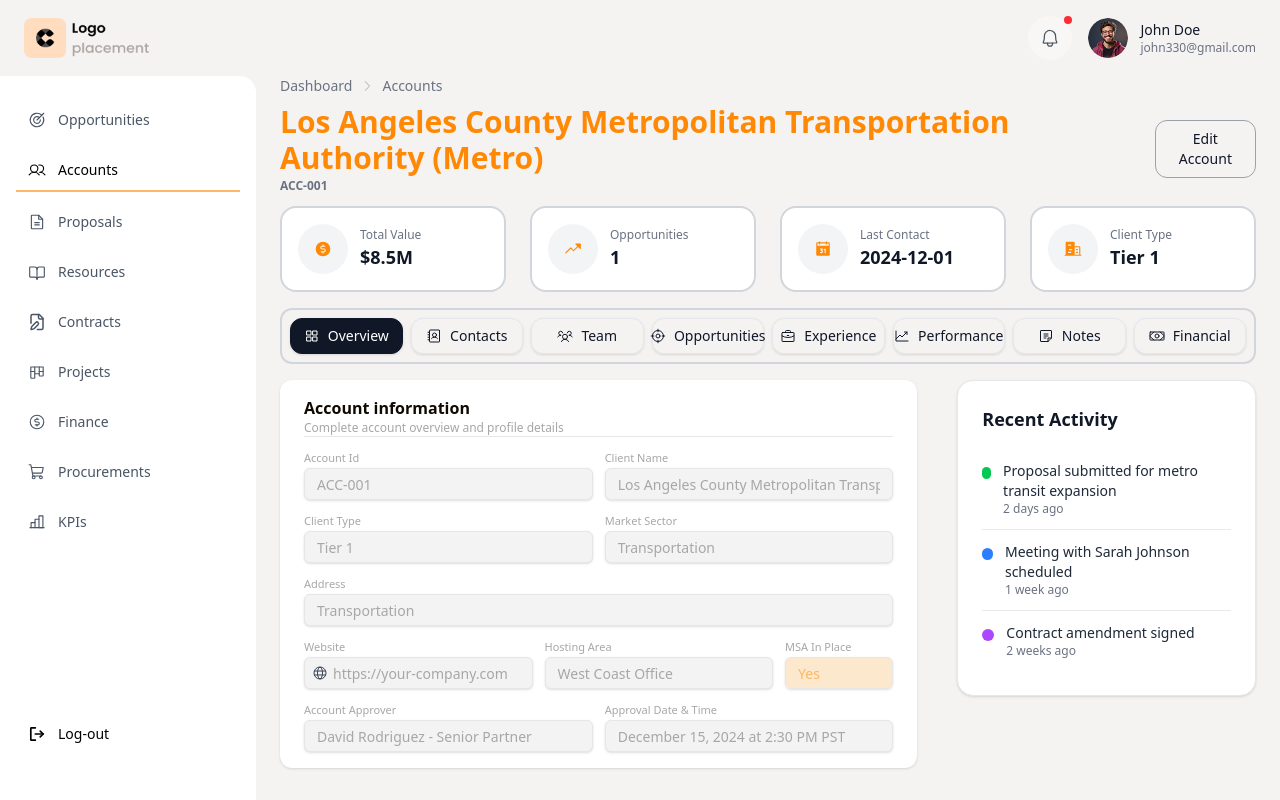
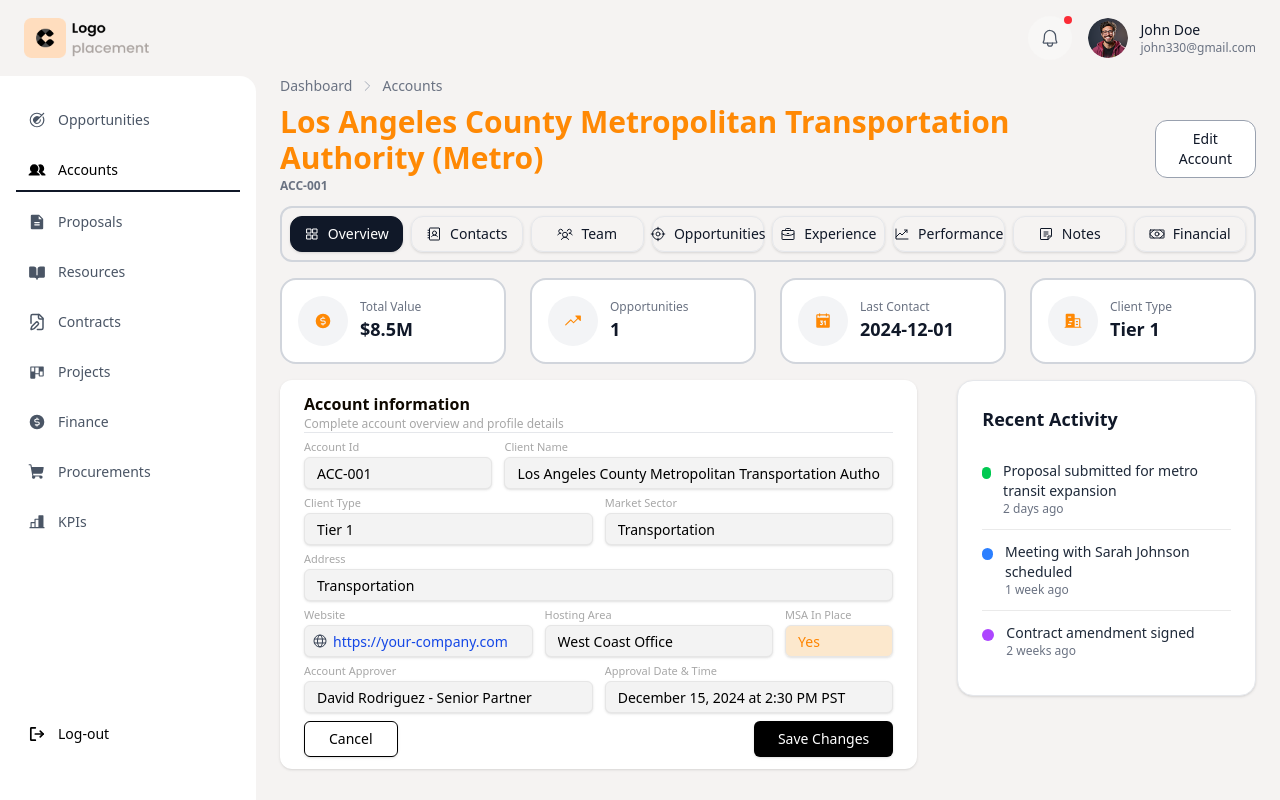
Before and after one commit to 099rahulyadav/dashboard, a React (Vite) app: page / in a window 1280 px wide. Built offline with nearby package versions, Linux system fonts and the light colour scheme.

Commit message:
account overview complete

```diff
--- a/src/App.tsx
+++ b/src/App.tsx
@@ -10,7 +10,8 @@
 // import CreateAccountModal from "./components/CreateAccountModal";
 // import Sidebar from "./components/Sidebar";
 // import Header from "./components/Header";
-import AccountOverview from "./components/AccountOverview";
+// import AccountOverview from "./components/AccountOverview";
+import AccountOverviewEdit from "./components/AccountOverviewEdit";
 
 function App() {
   return (
@@ -31,7 +32,8 @@
       {/* <SignInPage/> */}
       {/* <ResetPasswordDialog/> */}
       {/* <Header2/> */}
-      <AccountOverview/>
+      {/* <AccountOverview/> */}
+      <AccountOverviewEdit/>
     </div>
   )
 }
--- a/src/components/AccountInformation.tsx
+++ b/src/components/AccountInformation.tsx
@@ -3,7 +3,7 @@
 import { Label } from "@/components/ui/label";
 import {Globe} from "phosphor-react";
 
-export default function AccountInformationForm() {
+export default function AccountInformation() {
   return (
     <Card className="w-full bg-white max-w-4xl mx-auto shadow-sm border-none mb-2">
       <CardContent className="p-4 px-6 space-y-1.75">
@@ -16,16 +16,17 @@
         </div>
 
         {/* Row 1 */}
-        <div className="grid grid-cols-2 gap-3">
-          <div>
+        <div className="grid grid-cols-3 gap-3">
+          <div className="col-span-1">
             <Label className="text-[11px] text-[#A7A7A7]">Account Id</Label>
-            <Input placeholder="ACC-001" className="bg-[#F3F3F3] h-8 text-xs border-[#E6E6E6] placeholder:text-[#A7A7A7] placeholder:font-normal font-medium focus:border-[#FF7B00] focus:outline-none focus:ring-0 focus-visible:ring-0" />
+            <Input placeholder="ACC-001" readOnly className="bg-[#F3F3F3] placeholder:text-black h-8 text-xs border-[#E6E6E6] font-medium focus:border-[#FF7B00] focus:outline-none focus:ring-0 focus-visible:ring-0" />
           </div>
-          <div>
+          <div className="col-span-2">
             <Label className="text-[11px] text-[#A7A7A7]">Client Name</Label>
             <Input
               placeholder="Los Angeles County Metropolitan Transportation Authority (Metro)"
-              className="bg-[#F3F3F3] h-8 text-xs border-[#E6E6E6] placeholder:text-[#A7A7A7] placeholder:font-normal font-medium focus:border-[#FF7B00] focus:outline-none focus:ring-0 focus-visible:ring-0"
+              readOnly
+              className="bg-[#F3F3F3] h-8 text-xs border-[#E6E6E6] placeholder:text-black  font-medium focus:border-[#FF7B00] focus:outline-none focus:ring-0 focus-visible:ring-0"
             />
           </div>
         </div>
@@ -34,18 +35,18 @@
         <div className="grid grid-cols-2 gap-3">
           <div>
             <Label className="text-[11px] text-[#A7A7A7]">Client Type</Label>
-            <Input placeholder="Tier 1" className="bg-[#F3F3F3] h-8 text-xs border-[#E6E6E6] placeholder:text-[#A7A7A7] placeholder:font-normal font-medium focus:border-[#FF7B00] focus:outline-none focus:ring-0 focus-visible:ring-0" />
+            <Input readOnly placeholder="Tier 1" className="bg-[#F3F3F3] h-8 text-xs border-[#E6E6E6] placeholder:text-black  font-medium focus:border-[#FF7B00] focus:outline-none focus:ring-0 focus-visible:ring-0" />
           </div>
           <div>
             <Label className="text-[11px] text-[#A7A7A7]">Market Sector</Label>
-            <Input placeholder="Transportation" className="bg-[#F3F3F3] h-8 text-xs border-[#E6E6E6] placeholder:text-[#A7A7A7] placeholder:font-normal font-medium focus:border-[#FF7B00] focus:outline-none focus:ring-0 focus-visible:ring-0" />
+            <Input readOnly placeholder="Transportation" className="bg-[#F3F3F3] h-8 text-xs border-[#E6E6E6] placeholder:text-black  font-medium focus:border-[#FF7B00] focus:outline-none focus:ring-0 focus-visible:ring-0" />
           </div>
         </div>
 
         {/* Row 3 */}
         <div>
           <Label className="text-[11px] text-[#A7A7A7]">Address</Label>
-          <Input placeholder="Transportation" className="bg-[#F3F3F3] h-8 text-xs border-[#E6E6E6] placeholder:text-[#A7A7A7] placeholder:font-normal font-medium focus:border-[#FF7B00] focus:outline-none focus:ring-0 focus-visible:ring-0" />
+          <Input readOnly placeholder="Transportation" className="bg-[#F3F3F3] h-8 text-xs border-[#E6E6E6] placeholder:text-black font-medium focus:border-[#FF7B00] focus:outline-none focus:ring-0 focus-visible:ring-0" />
         </div>
 
         {/* Row 4 (3 fields in one line) */}
@@ -54,17 +55,17 @@
             <Label className="text-[11px] text-[#A7A7A7]">Website</Label>
             <div className="relative">
             <Globe size={16} className="absolute left-2 top-2 text-gray-700" />
-            <Input placeholder="https://your-company.com" className="bg-[#F3F3F3] pl-7 h-8 text-xs text-blue-700 border-[#E6E6E6] placeholder:text-[#A7A7A7] placeholder:font-normal font-normal focus:border-[#FF7B00] focus:outline-none focus:ring-0 focus-visible:ring-0" />
+            <Input readOnly placeholder="https://your-company.com" className="bg-[#F3F3F3] pl-7 h-8 text-xs text-blue-700 border-[#E6E6E6] placeholder:text-blue-700 font-normal focus:border-[#FF7B00] focus:outline-none focus:ring-0 focus-visible:ring-0" />
             </div>
 
           </div>
           <div className="col-span-2">
             <Label className="text-[11px] text-[#A7A7A7]">Hosting Area</Label>
-            <Input placeholder="West Coast Office" className="bg-[#F3F3F3] h-8 text-xs border-[#E6E6E6] placeholder:text-[#A7A7A7] placeholder:font-normal font-medium focus:border-[#FF7B00] focus:outline-none focus:ring-0 focus-visible:ring-0" />
+            <Input readOnly placeholder="West Coast Office" className="bg-[#F3F3F3] h-8 text-xs border-[#E6E6E6] placeholder:text-black font-medium focus:border-[#FF7B00] focus:outline-none focus:ring-0 focus-visible:ring-0" />
           </div>
           <div className="col-span-1">
             <Label className="text-[11px] text-[#A7A7A7]">MSA In Place</Label>
-            <Input placeholder="Yes" className=" h-8 text-xs text-[#FF8500] bg-[#ED8A0933] border-[#E6E6E6] font-medium focus:border-[#FF7B00] focus:outline-none focus:ring-0 focus-visible:ring-0" />
+            <Input readOnly placeholder="Yes" className=" h-8 text-xs text-[#FF8500] placeholder:text-[#FF8500] bg-[#ED8A0933] border-[#E6E6E6] font-medium focus:border-[#FF7B00] focus:outline-none focus:ring-0 focus-visible:ring-0" />
           </div>
         </div>
 
@@ -72,11 +73,11 @@
         <div className="grid grid-cols-2 gap-3">
           <div >
             <Label className="text-[11px] text-[#A7A7A7]">Account Approver</Label>
-            <Input placeholder="David Rodriguez - Senior Partner" className="bg-[#F3F3F3] h-8 text-xs border-[#E6E6E6] placeholder:text-[#A7A7A7] placeholder:font-normal font-medium focus:border-[#FF7B00] focus:outline-none focus:ring-0 focus-visible:ring-0" />
+            <Input readOnly placeholder="David Rodriguez - Senior Partner" className="bg-[#F3F3F3] h-8 text-xs border-[#E6E6E6] placeholder:text-black font-medium focus:border-[#FF7B00] focus:outline-none focus:ring-0 focus-visible:ring-0" />
           </div>
           <div>
             <Label className="text-[11px] text-[#A7A7A7]">Approval Date & Time</Label>
-            <Input placeholder="December 15, 2024 at 2:30 PM PST" className="bg-[#F3F3F3] h-8 text-xs border-[#E6E6E6] placeholder:text-[#A7A7A7] placeholder:font-normal font-medium focus:border-[#FF7B00] focus:outline-none focus:ring-0 focus-visible:ring-0" />
+            <Input readOnly placeholder="December 15, 2024 at 2:30 PM PST" className="bg-[#F3F3F3] h-8 text-xs border-[#E6E6E6] placeholder:text-black font-medium focus:border-[#FF7B00] focus:outline-none focus:ring-0 focus-visible:ring-0" />
           </div>
         </div>
       </CardContent>
--- /dev/null
+++ b/src/components/AccountInformationEdit.tsx
@@ -0,0 +1,96 @@
+import { Card, CardContent } from "@/components/ui/card";
+import { Input } from "@/components/ui/input";
+import { Label } from "@/components/ui/label";
+import {Globe} from "phosphor-react";
+import { Button } from "./ui/button";
+
+export default function AccountInformationForm() {
+  return (
+    <Card className="w-full bg-white max-w-4xl mx-auto shadow-sm border-none mb-0">
+      <CardContent className="py-3 px-6 space-y-0">
+        {/* Header */}
+        <div className="border-b border-gray-200">
+          <h2 className="text-base font-semibold text-[#0F0901]">Account information</h2>
+          <p className="text-xs text-[#A7A7A7]">
+            Complete account overview and profile details
+          </p>
+        </div>
+
+        {/* Row 1 */}
+        <div className="grid grid-cols-3 gap-3">
+          <div className="col-span-1">
+            <Label className="text-[11px] text-[#A7A7A7]">Account Id</Label>
+            <Input placeholder="ACC-001" className=" bg-[#F3F3F3] placeholder:text-black h-8 text-xs border-[#E6E6E6] font-medium focus:border-[#FF7B00] focus:outline-none focus:ring-0 focus-visible:ring-0" />
+          </div>
+          <div className="col-span-2">
+            <Label className="text-[11px] text-[#A7A7A7]">Client Name</Label>
+            <Input
+              placeholder="Los Angeles County Metropolitan Transportation Authority (Metro)"
+              className="bg-[#F3F3F3] h-8 text-xs border-[#E6E6E6] placeholder:text-black  font-medium focus:border-[#FF7B00] focus:outline-none focus:ring-0 focus-visible:ring-0"
+            />
+          </div>
+        </div>
+
+        {/* Row 2 */}
+        <div className="grid grid-cols-2 gap-3">
+          <div>
+            <Label className="text-[11px] text-[#A7A7A7]">Client Type</Label>
+            <Input placeholder="Tier 1" className="bg-[#F3F3F3] h-8 text-xs border-[#E6E6E6] placeholder:text-black  font-medium focus:border-[#FF7B00] focus:outline-none focus:ring-0 focus-visible:ring-0" />
+          </div>
+          <div>
+            <Label className="text-[11px] text-[#A7A7A7]">Market Sector</Label>
+            <Input placeholder="Transportation" className="bg-[#F3F3F3] h-8 text-xs border-[#E6E6E6] placeholder:text-black  font-medium focus:border-[#FF7B00] focus:outline-none focus:ring-0 focus-visible:ring-0" />
+          </div>
+        </div>
+
+        {/* Row 3 */}
+        <div>
+          <Label className="text-[11px] text-[#A7A7A7]">Address</Label>
+          <Input placeholder="Transportation" className="bg-[#F3F3F3] h-8 text-xs border-[#E6E6E6] placeholder:text-black font-medium focus:border-[#FF7B00] focus:outline-none focus:ring-0 focus-visible:ring-0" />
+        </div>
+
+        {/* Row 4 (3 fields in one line) */}
+        <div className="grid grid-cols-5 gap-3">
+          <div className="col-span-2">
+            <Label className="text-[11px] text-[#A7A7A7]">Website</Label>
+            <div className="relative">
+            <Globe size={16} className="absolute left-2 top-2 text-gray-700" />
+            <Input placeholder="https://your-company.com" className="bg-[#F3F3F3] pl-7 h-8 text-xs text-blue-700 border-[#E6E6E6] placeholder:text-blue-700 font-normal focus:border-[#FF7B00] focus:outline-none focus:ring-0 focus-visible:ring-0" />
+            </div>
+
+          </div>
+          <div className="col-span-2">
+            <Label className="text-[11px] text-[#A7A7A7]">Hosting Area</Label>
+            <Input placeholder="West Coast Office" className="bg-[#F3F3F3] h-8 text-xs border-[#E6E6E6] placeholder:text-black font-medium focus:border-[#FF7B00] focus:outline-none focus:ring-0 focus-visible:ring-0" />
+          </div>
+          <div className="col-span-1">
+            <Label className="text-[11px] text-[#A7A7A7]">MSA In Place</Label>
+            <Input placeholder="Yes" className=" h-8 text-xs text-[#FF8500] placeholder:text-[#FF8500] bg-[#ED8A0933] border-[#E6E6E6] font-medium focus:border-[#FF7B00] focus:outline-none focus:ring-0 focus-visible:ring-0" />
+          </div>
+        </div>
+
+        {/* Row 5 */}
+        <div className="grid grid-cols-2 gap-3">
+          <div >
+            <Label className="text-[11px] text-[#A7A7A7]">Account Approver</Label>
+            <Input placeholder="David Rodriguez - Senior Partner" className="bg-[#F3F3F3] h-8 text-xs border-[#E6E6E6] placeholder:text-black font-medium focus:border-[#FF7B00] focus:outline-none focus:ring-0 focus-visible:ring-0" />
+          </div>
+          <div>
+            <Label className="text-[11px] text-[#A7A7A7]">Approval Date & Time</Label>
+            <Input placeholder="December 15, 2024 at 2:30 PM PST" className="bg-[#F3F3F3] h-8 text-xs border-[#E6E6E6] placeholder:text-black font-medium focus:border-[#FF7B00] focus:outline-none focus:ring-0 focus-visible:ring-0" />
+          </div>
+        </div>
+
+        {/* Action buttons */}
+        <div className="flex flex-col sm:flex-row gap-4 pt-2 justify-between">
+            <Button variant="outline" className="px-6 py-2 text-sm order-2 sm:order-1">
+                Cancel
+            </Button>
+            <Button className="px-6 py-2 text-sm bg-black text-white order-1 sm:order-2">
+                Save Changes
+            </Button>
+         </div>
+      </CardContent>
+    </Card>
+  );
+}
--- /dev/null
+++ b/src/components/AccountOverviewEdit.tsx
@@ -0,0 +1,51 @@
+import React, { useState } from 'react';
+import Sidebar from './Sidebar';
+import Header2 from './Header2';
+import Breadcrumb from './Breadcrumb';
+import OverviewMetrics from './OverviewMetrics';
+import AccountOverviewHeader from './AccountOverviewHeader';
+import AccountOverviewMenu from './AccountOverviewMenu';
+import AccountInformationEdit from './AccountInformationEdit';
+import RecentActivity from './RecentActivity';
+
+const AccountOverview: React.FC = () => {
+  const [sidebarOpen, setSidebarOpen] = useState(false);
+
+  return (
+    <div className="h-screen flex flex-col overflow-hidden" style={{ backgroundColor: '#F5F3F2' }}>
+      {/* Fixed Header */}
+      <Header2  />
+
+      {/* Main layout below header */}
+      <div className="flex flex-1 min-h-0">
+        <Sidebar isOpen={sidebarOpen} onClose={() => setSidebarOpen(false)} />
+        <main className="flex-1 overflow-y-auto overflow-x-hidden">
+          <div className="flex-1 px-6" style={{ backgroundColor: '#F5F3F2' }}>
+      <div className="max-w-none h-full flex flex-col">
+        <Breadcrumb />
+        <div className="flex-1 flex flex-col min-h-0">
+          <AccountOverviewHeader />
+          <AccountOverviewMenu />
+          {/* Menu Tabs (full width) */}
+                <div >
+                  <OverviewMetrics />
+                </div>
+                {/* Account Info + Recent Activity */}
+                <div className="grid grid-cols-1 lg:grid-cols-3 gap-10">
+                  <div className="lg:col-span-2">
+                    <AccountInformationEdit />
+                  </div>
+                  <div>
+                    <RecentActivity />
+                  </div>
+                </div>
+        </div>
+      </div>
+    </div>
+        </main>
+      </div>
+    </div>
+  );
+};
+
+export default AccountOverview;
--- a/src/components/AccountOverviewHeader.tsx
+++ b/src/components/AccountOverviewHeader.tsx
@@ -1,5 +1,10 @@
 import React from 'react';
+import { useState } from "react";
 const AccountsHeader: React.FC = () => {
+    const [isEditing, setIsEditing] = useState(false);
+    const handleEditClick = () => {
+    setIsEditing((prev) => !prev); // toggle edit state
+  };
   return (
     <div className="flex flex-col lg:flex-row lg:items-center lg:justify-between mb-3">
       <div>
@@ -8,8 +13,8 @@
       </div>
 
       <div className="flex items-center space-x-4 mt-4 lg:mt-0">
-        <button className="flex items-center space-x-2 px-4 py-2 border-[1px] border-gray-400 rounded-xl hover:bg-gray-900 text-gray-900 hover:text-white  transition-colors">
-          <span className="text-sm font-medium  hover:text-white ">Edit Account</span>
+        <button onClick={handleEditClick} className={`${isEditing ? 'bg-gray-900 text-white' : 'bg-white text-gray-900'} flex items-center space-x-2 px-4 py-2 border-[1px] border-gray-400 rounded-xl transition-colors`}>
+          <span className="text-sm font-medium " >Edit Account</span>
         </button>
       </div>
     </div>
--- a/src/components/CreateAccountModal.tsx
+++ b/src/components/CreateAccountModal.tsx
@@ -122,7 +122,7 @@
                 Cancel
             </Button>
             <Button className="px-6 py-2 text-sm bg-black text-white order-1 sm:order-2">
-                Save Changes
+                Create Account
             </Button>
          </div>
       </DialogContent>
--- a/src/components/Sidebar.tsx
+++ b/src/components/Sidebar.tsx
@@ -74,7 +74,7 @@
                       w-full flex items-center space-x-3 px-3 py-2.5 mb-2.5 text-left
                       ${
                         isActive
-                          ? "text-black border-b-2 border-orange-300"
+                          ? "text-black border-b-2 border-gray-900 "
                           : "text-gray-600 hover:bg-gray-50 hover:text-gray-800"
                       }
                     `}
@@ -82,6 +82,7 @@
                     <item.icon
                       size={18}
                       className={isActive ? "text-black" : ""}
+                      weight="fill"
                     />
                     <span className="text-sm font-medium">{item.label}</span>
                   </button>
```
